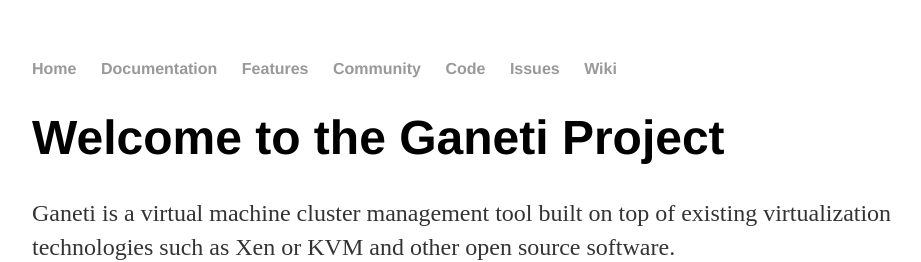
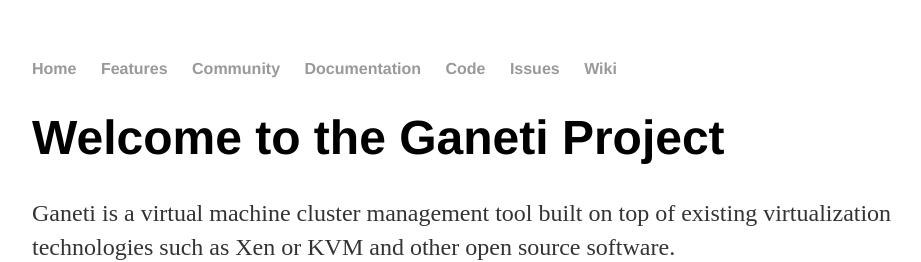
Before and after one commit to ganeti/ganeti.org, a Jekyll site: the page built from index.html, in a window 1280 px wide. Shown: the top 262 px of the page, without its empty margins (160-1081 px from the left). Built offline with Jekyll 4.4.1, drawn with Linux system fonts in a browser that asks for light colours; part of the change alters nothing that is shown.

```diff
--- a/_layouts/default.html
+++ b/_layouts/default.html
@@ -9,9 +9,9 @@
 			<nav>
 	    		<ul>
 	        		<li><a href="/">Home</a></li>
-				<li><a href="http://docs.ganeti.org/">Documentation</a></li>
 				<li><a href="/features.html">Features</a></li>
 				<li><a href="/community.html">Community</a></li>
+				<li><a href="http://docs.ganeti.org/">Documentation</a></li>
 		        	<li><a href="https://github.com/ganeti/ganeti">Code</a></li>
 	        		<li><a href="https://github.com/ganeti/ganeti/issues">Issues</a></li>
 	        		<li><a href="https://github.com/ganeti/ganeti/wiki">Wiki</a></li>
```
